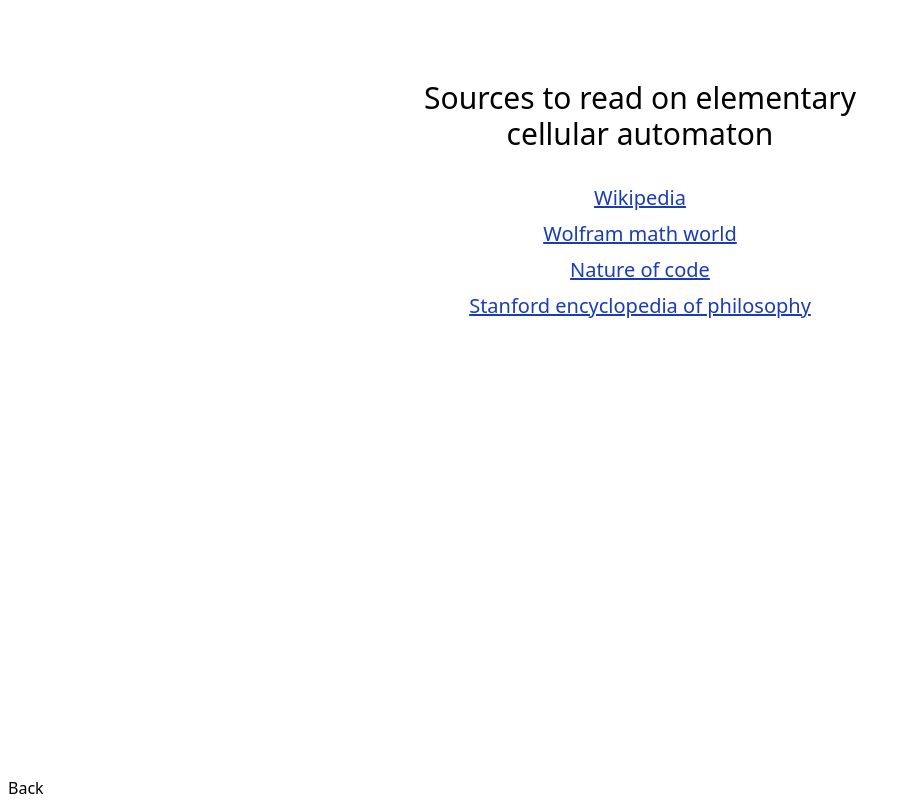
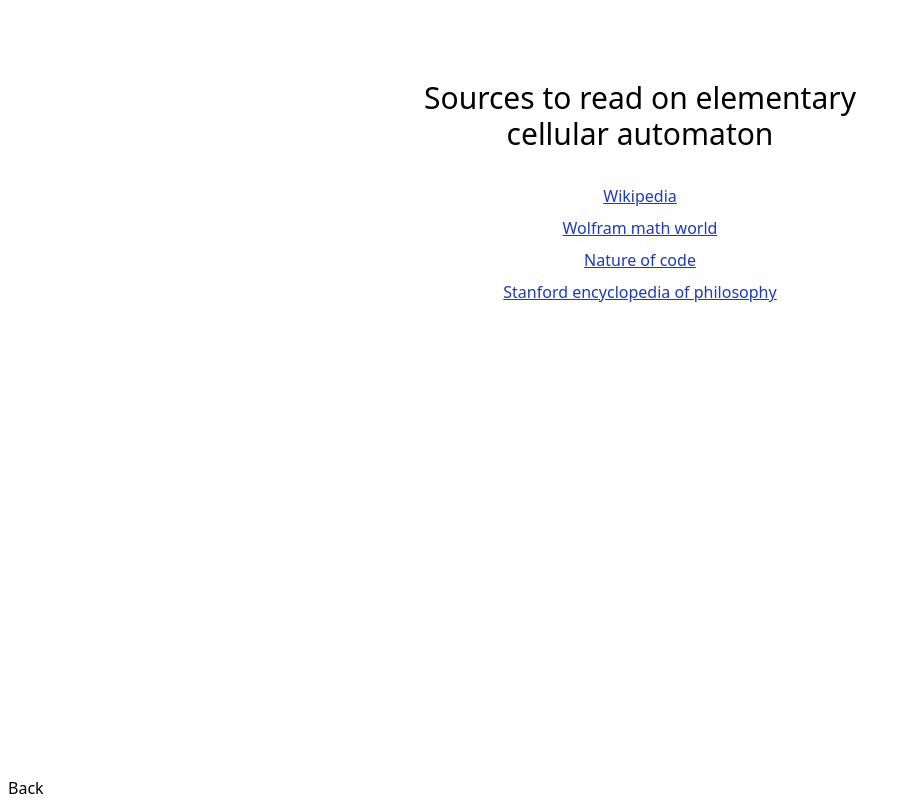
Before and after one commit to pxlblink/elementary-cellular-automaton, a React (Vite) app: page /help in a window 1280 px wide. Shown: the whole page, without its empty margins (0-910 px from the left). Built offline with nearby package versions, Linux system fonts and the light colour scheme.

Commit message:
Change text size to emphesize content higherarchy

```diff
--- a/src/pages/Help.jsx
+++ b/src/pages/Help.jsx
@@ -8,25 +8,25 @@
       </h1>
       <div className="flex flex-col gap-2 justify-center content-center items-center px-3">
         <a
-          className="block text-xl text-center text-blue-800 underline text-balance"
+          className="block text-center text-blue-800 underline text-l text-balance"
           href="https://en.wikipedia.org/wiki/Elementary_cellular_automaton"
         >
           Wikipedia
         </a>
         <a
-          className="block text-xl text-center text-blue-800 underline text-balance"
+          className="block text-center text-blue-800 underline text-l text-balance"
           href="https://mathworld.wolfram.com/ElementaryCellularAutomaton.html"
         >
           Wolfram math world
         </a>
         <a
-          className="block text-xl text-center text-blue-800 underline text-balance"
+          className="block text-center text-blue-800 underline text-l text-balance"
           href="https://natureofcode.com/cellular-automata/"
         >
           Nature of code
         </a>
         <a
-          className="block text-xl text-center text-blue-800 underline text-balance"
+          className="block text-center text-blue-800 underline text-l text-balance"
           href="https://plato.stanford.edu/entries/cellular-automata/"
         >
           Stanford encyclopedia of philosophy
```
